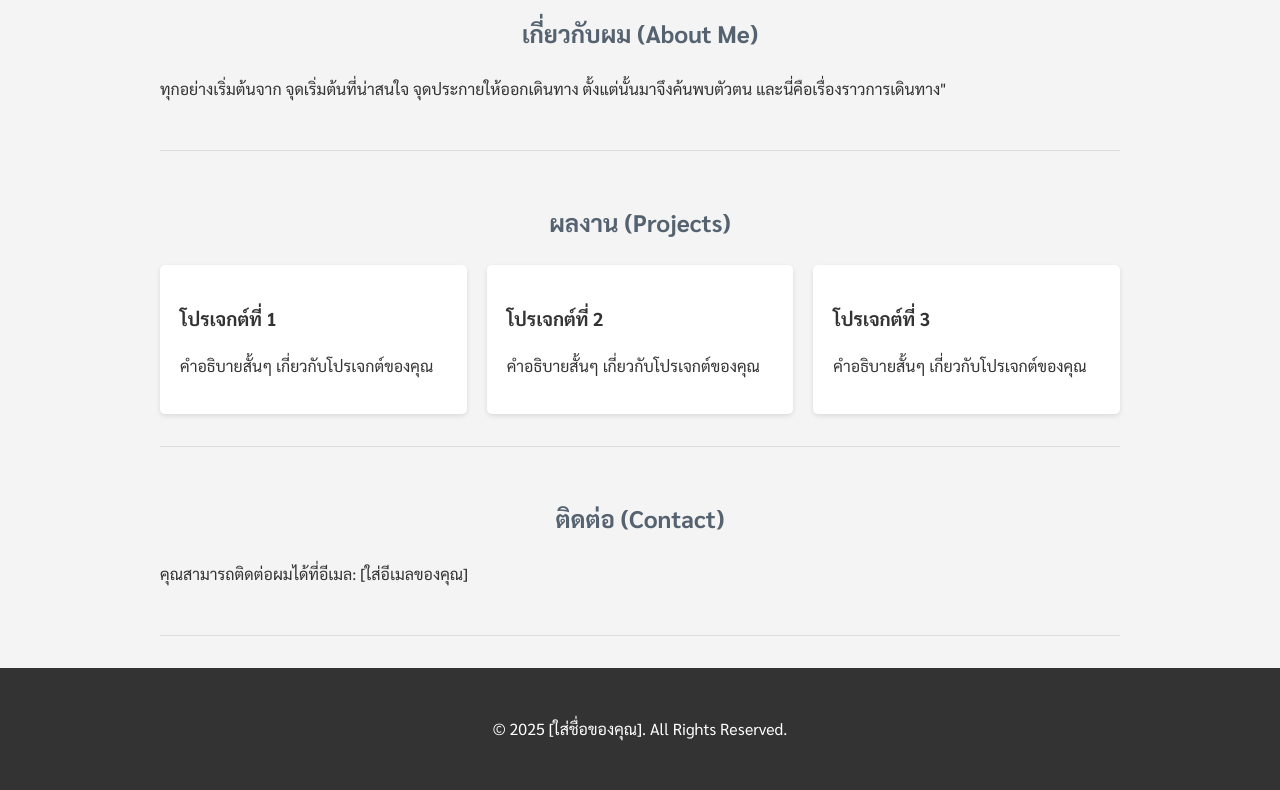
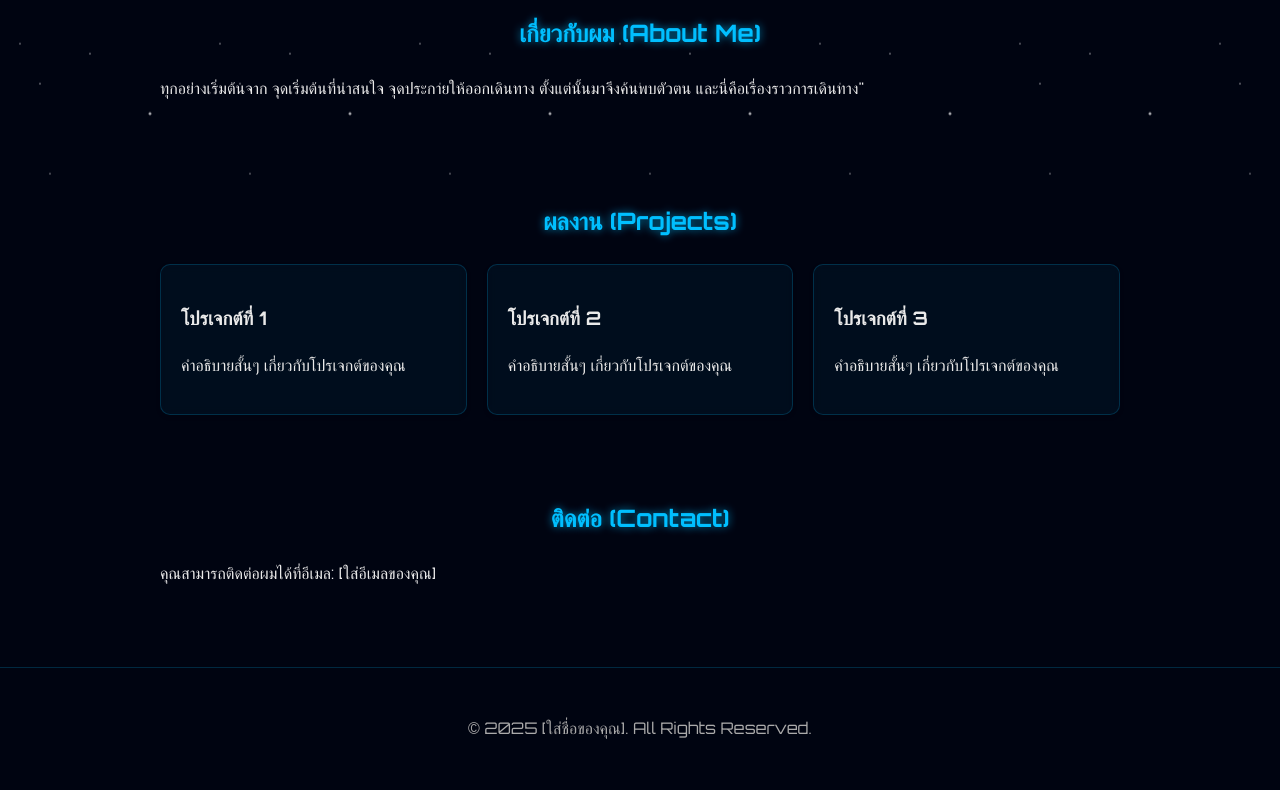
Before and after one commit to edotydewer/edotydewer.github.io, a plain HTML site: page index.html in a window 1280 px wide. Shown: the part 578-1368 px from the top of the page. Drawn offline with Linux system fonts and the light colour scheme.

Commit message:
Update style.css

```diff
--- a/style.css
+++ b/style.css
@@ -1,12 +1,40 @@
+/* Import Font */
+@import url('https://fonts.googleapis.com/css2?family=Orbitron:wght@400;700&display=swap');
+
 /* Basic Reset & Body Style */
 body {
-    font-family: 'Sarabun', sans-serif;
+    font-family: 'Orbitron', sans-serif; /* Futuristic Font */
     margin: 0;
     padding: 0;
-    background-color: #f4f4f4;
-    color: #333;
+    background-color: #000411; /* Dark space blue */
+    color: #EAEAEA; /* Light text color */
     line-height: 1.6;
+    overflow-x: hidden; /* Hide horizontal scrollbar */
 }
+
+/* Starry Night Background */
+body::before {
+    content: '';
+    position: fixed;
+    top: 0;
+    left: 0;
+    width: 100%;
+    height: 100%;
+    background-image:
+        radial-gradient(1px 1px at 20px 30px, #eee, rgba(0,0,0,0)),
+        radial-gradient(1px 1px at 40px 70px, #fff, rgba(0,0,0,0)),
+        radial-gradient(1px 1px at 50px 160px, #ddd, rgba(0,0,0,0)),
+        radial-gradient(1px 1px at 90px 40px, #fff, rgba(0,0,0,0)),
+        radial-gradient(2px 2px at 150px 100px, #fff, rgba(0,0,0,0));
+    background-size: 200px 200px;
+    animation: stars 120s linear infinite;
+    z-index: -1;
+}
+@keyframes stars {
+    from { transform: translateY(0); }
+    to { transform: translateY(-200px); }
+}
+
 
 .container {
     max-width: 960px;
@@ -15,11 +43,11 @@ body {
     padding: 0 20px;
 }
 
-/* Navigation Bar */
+/* Glassmorphism Navigation Bar */
 nav {
-    background: #333;
-    color: #fff;
-    padding: 1rem 0;
+    background: rgba(0, 4, 17, 0.5);
+    backdrop-filter: blur(10px);
+    border-bottom: 1px solid rgba(0, 191, 255, 0.2);
     position: fixed;
     width: 100%;
     top: 0;
@@ -33,10 +61,11 @@ nav .container {
 }
 
 nav a.nav-logo {
-    color: #fff;
+    color: #00BFFF; /* Deep Sky Blue */
     text-decoration: none;
     font-weight: bold;
     font-size: 1.5rem;
+    text-shadow: 0 0 5px #00BFFF;
 }
 
 nav ul {
@@ -51,13 +80,18 @@ nav ul li {
 }
 
 nav a {
-    color: #fff;
+    color: #EAEAEA;
     text-decoration: none;
+    transition: all 0.3s ease;
+}
+
+nav a:hover {
+    color: #00BFFF;
+    text-shadow: 0 0 5px #00BFFF;
 }
 
 /* Hero Section */
 .hero {
-    background: #556270;
     color: #fff;
     height: 60vh;
     display: flex;
@@ -65,11 +99,12 @@ nav a {
     justify-content: center;
     text-align: center;
     margin-top: 60px; /* Offset for fixed nav */
+    background: transparent;
 }
 
 .hero h1 {
     font-size: 3rem;
-    margin-bottom: 0;
+    text-shadow: 0 0 15px #00BFFF;
 }
 
 /* Main Content Sections */
@@ -79,16 +114,17 @@ main {
 
 section {
     padding: 2rem 0;
-    border-bottom: 1px solid #ddd;
+    border: none;
 }
 
 h2 {
     text-align: center;
     margin-bottom: 1.5rem;
-    color: #556270;
+    color: #00BFFF;
+    text-shadow: 0 0 8px rgba(0, 191, 255, 0.7);
 }
 
-/* Project Grid & Cards */
+/* Project Grid & Glass Cards */
 .project-grid {
     display: grid;
     grid-template-columns: repeat(auto-fit, minmax(250px, 1fr));
@@ -96,17 +132,27 @@ h2 {
 }
 
 .card {
-    background: #fff;
+    background: rgba(0, 191, 255, 0.05);
+    border: 1px solid rgba(0, 191, 255, 0.2);
+    backdrop-filter: blur(5px);
     padding: 20px;
-    border-radius: 5px;
+    border-radius: 10px;
     box-shadow: 0 2px 5px rgba(0,0,0,0.1);
+    transition: all 0.3s ease;
+}
+
+.card:hover {
+    transform: translateY(-5px);
+    border-color: rgba(0, 191, 255, 0.5);
+    box-shadow: 0 0 15px rgba(0, 191, 255, 0.2);
 }
 
 /* Footer */
 footer {
     text-align: center;
     padding: 2rem;
-    background: #333;
-    color: #fff;
+    background: transparent;
+    color: #aaa;
     margin-top: 2rem;
+    border-top: 1px solid rgba(0, 191, 255, 0.2);
 }
```
